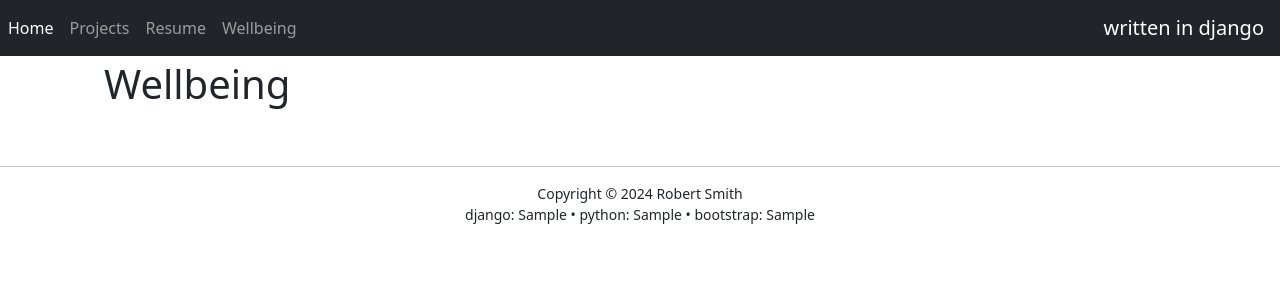
After one commit to bobportfolio/bobportfolio, a Django app: template portfolio/templates/portfolio/wellbeing.html in a window 1280 px wide. The commit adds this page. Shown: the top 300 px of the page. Run offline with Django 4.2, Linux system fonts and the light colour scheme; the template is opened without the code that fills it: most values are stand-ins (such as "Sample title", 1, 10 or a date in 2020); parts of the project's set-up code (start-up, migrations or seed data) failed here and were passed over; some libraries are stand-ins or nearby versions.

```diff
--- a/portfolio/templates/portfolio/projects.html
+++ b/portfolio/templates/portfolio/projects.html
@@ -12,6 +12,7 @@
     <a class="nav-item nav-link" href="/">Home</a>
     <a class="nav-item nav-link active" href="#">Projects</a>
     <a class="nav-item nav-link" href="/resume/main">Resume</a>
+    <a class="nav-item nav-link" href="/wellbeing">Wellbeing</a>
 {% endblock %}
 
 {% block content %}
--- a/portfolio/templates/portfolio/resume.html
+++ b/portfolio/templates/portfolio/resume.html
@@ -12,6 +12,7 @@
     <a class="nav-item nav-link" href="/">Home</a>
     <a class="nav-item nav-link" href="/portfolio">Projects</a>
     <a class="nav-item nav-link active" href="#">Resume</a>
+    <a class="nav-item nav-link" href="/wellbeing">Wellbeing</a>
 {% endblock %}
 
 {% block content %}
@@ -33,7 +34,7 @@
 <div>
     <div class="buttons">
         <a href="all" class="btn card-all">All</a>
-        <a href="best" class="btn card-best">Best</a>
+        <a href="featured" class="btn card-best">Featured</a>
         <a href="coding" class="btn card-coding">Coding</a>
         <a href="education" class="btn card-education">Education</a>
         <a href="skills" class="btn card-skill">Skills</a>
--- /dev/null
+++ b/portfolio/templates/portfolio/wellbeing.html
@@ -0,0 +1,22 @@
+{% extends 'portfolio/base.html' %}
+{% load static %}
+{% load bootstrap5 %}
+
+{% block title %} bobportfolio.uk - wellbeing {% endblock %}
+
+{% block navbar %}
+    <a class="nav-item nav-link active" href="/">Home</span></a>
+    <a class="nav-item nav-link" href="/portfolio">Projects</a>
+    <a class="nav-item nav-link" href="/resume/best">Resume</a>
+    <a class="nav-item nav-link" href="#">Wellbeing</a>
+{% endblock %}
+
+{% block content %}
+
+<div class="container">
+  <div class="row" style="padding:10px">
+        <h1>Wellbeing</h1>
+  </div>
+</div>
+
+{% endblock %}
--- a/portfolio/urls.py
+++ b/portfolio/urls.py
@@ -5,5 +5,6 @@ from . import views
 urlpatterns = [
     path('', views.index, name='index'),
     path('portfolio', views.projects, name='projects'),
-    path('resume/<str:card_filter>', views.resume, name='resume')
+    path('resume/<str:card_filter>', views.resume, name='resume'),
+    path('wellbeing', views.wellbeing, name='wellbeing')
 ]
```
Also changed, not shown: portfolio/templates/portfolio/index.html (+6 -5 lines), portfolio/views.py (+8 -2 lines).
